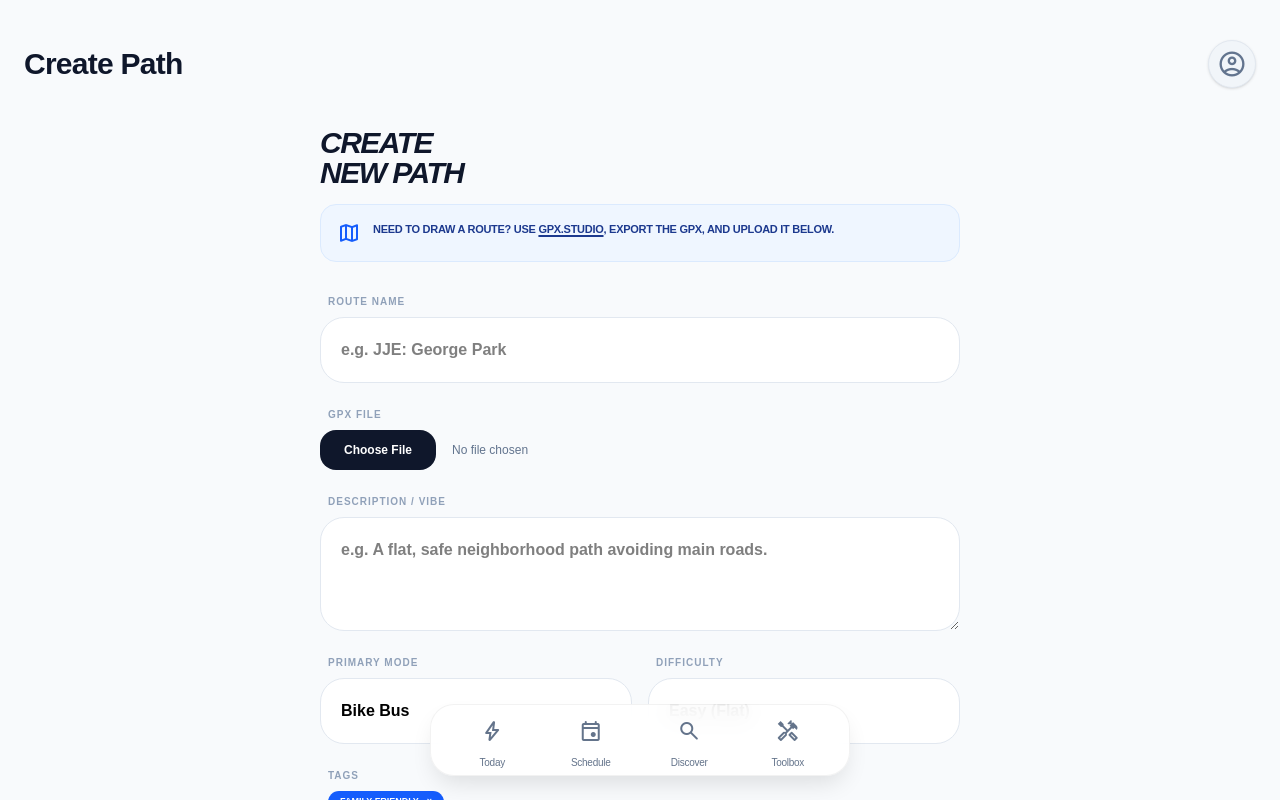
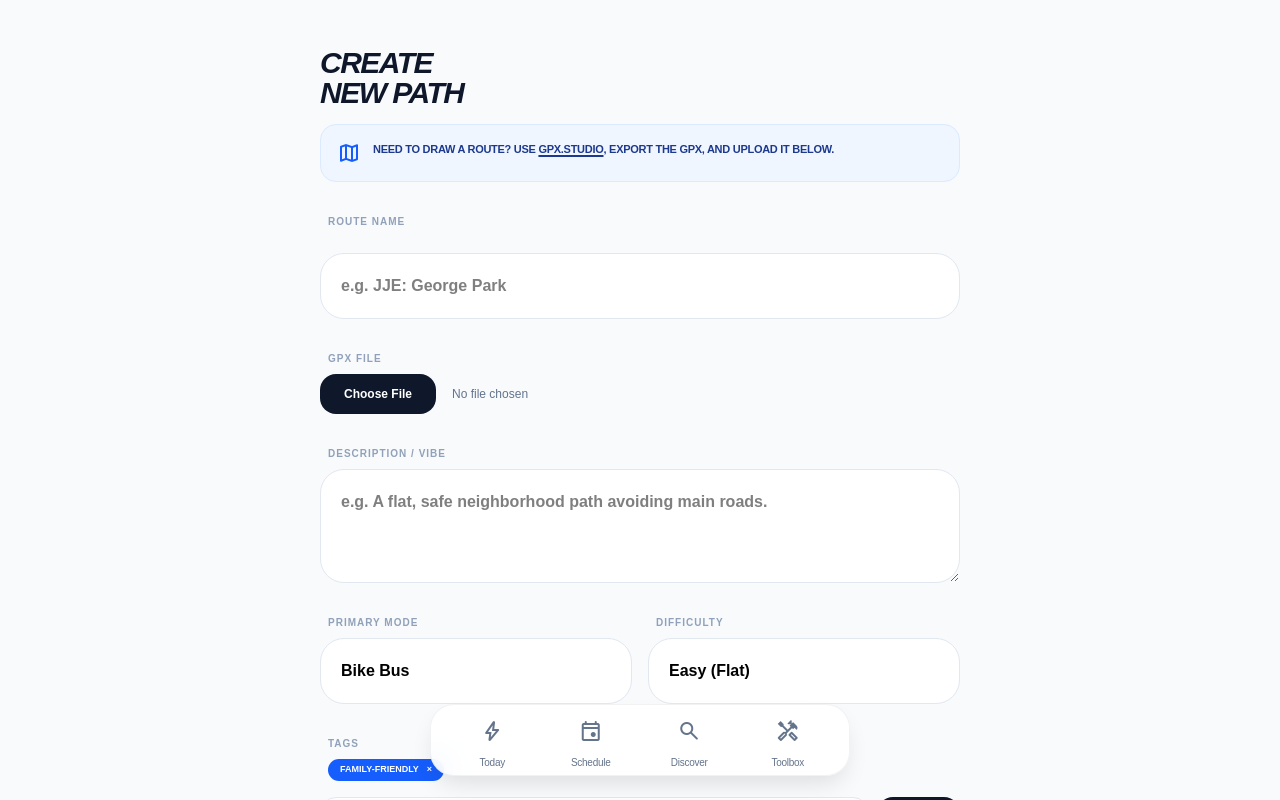
Before and after one commit to revoltlution/bikebuspal-app, a Next.js app: page /routes/create in a window 1280 px wide. Built offline with nearby package versions, Linux system fonts and the light colour scheme; no server answers.

Commit message:
try to scroll route/create/page

```diff
--- a/app/routes/create/page.tsx
+++ b/app/routes/create/page.tsx
@@ -93,13 +93,20 @@ export default function CreateRoutePage() {
   };
 
   return (
-    <div className="flex flex-col gap-8 pb-32 px-4 pt-8 max-w-2xl mx-auto overflow-y-auto min-h-screen bg-slate-50">
+    /* 1. Use 'fixed inset-0' to lock the container to the screen size */
+    /* 2. 'overflow-y-scroll' ensures the touch-scroll works on iOS/Android */
+    <div className="fixed inset-0 overflow-y-scroll bg-slate-50 animate-in fade-in duration-700">
+
+      {/* 3. This inner div handles the 'Panel' padding and width */}
+      {/* pb-40 ensures the 'Publish' button scrolls well above the navbar */}
+      <div className="max-w-2xl mx-auto px-4 pt-12 pb-40 flex flex-col gap-8">
+
         <header>
+          {/* Your 'ActionHeader' would go here to replace this manual header */}
           <h2 className="text-3xl font-black italic uppercase tracking-tighter text-slate-900 leading-none">
             Create <br/>New Path
           </h2>
 
-        {/* GPX.STUDIO HELPER */}
           <div className="mt-4 p-4 bg-blue-50 border border-blue-100 rounded-2xl flex items-start gap-3">
             <span className="material-symbols-rounded text-blue-600">map</span>
             <p className="text-[11px] font-bold text-blue-900 leading-relaxed uppercase tracking-tight">
@@ -109,8 +116,6 @@ export default function CreateRoutePage() {
         </header>
 
         <div className="flex flex-col gap-6">
-        {/* Route Name */}
-        <div className="flex flex-col gap-2">
           <label className="text-[10px] font-black uppercase tracking-widest text-slate-400 px-2">Route Name</label>
           <input
             value={routeName}
@@ -188,6 +193,7 @@ export default function CreateRoutePage() {
           </div>
         </div>
 
+        {/* Your button is now safely inside the pb-40 zone */}
         <button
           onClick={saveToFirestore}
           disabled={loading}
```
Lines whose indentation alone changed are shown as unchanged.
